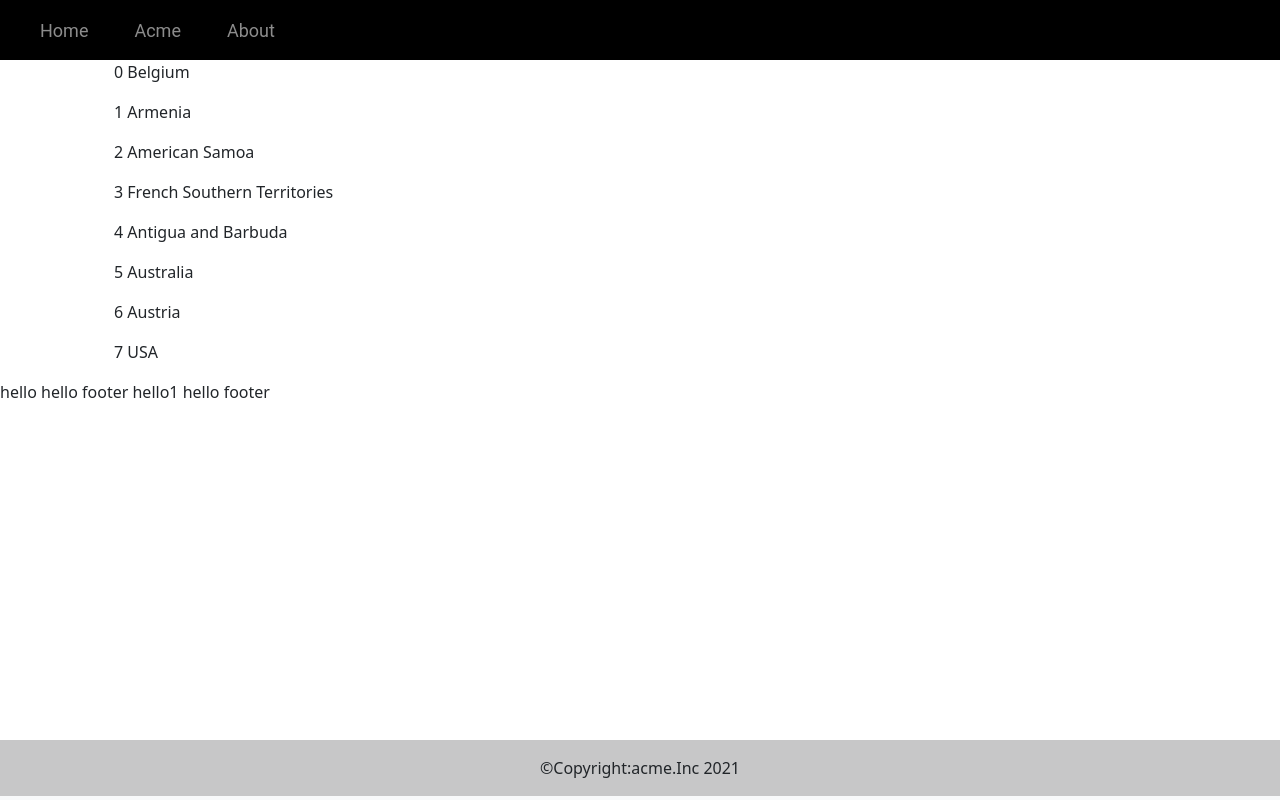
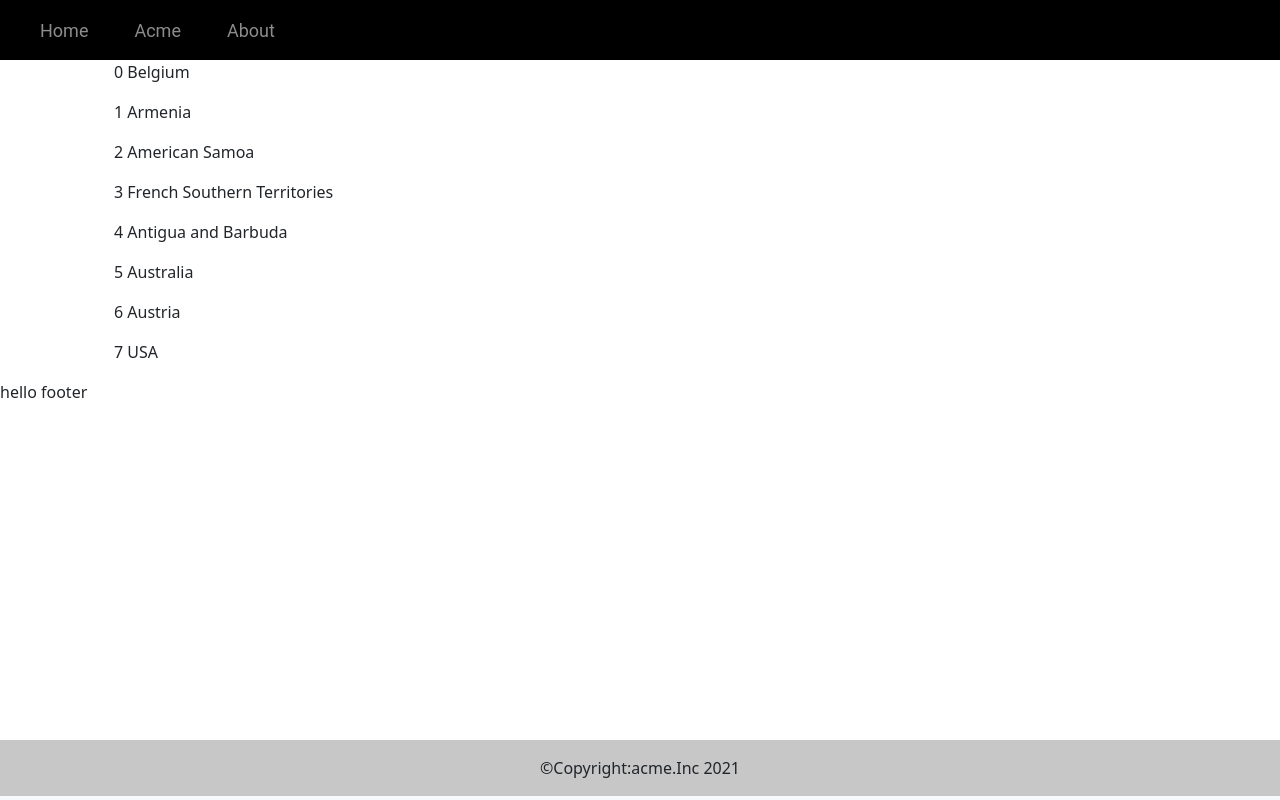
Before and after one commit to Satishchilkaka/ang-core, an Angular app: page / in a window 1280 px wide. Built offline with nearby package versions, Linux system fonts and the light colour scheme.

Commit message:
-no-edit

```diff
--- a/src/app/features/content/content.component.html
+++ b/src/app/features/content/content.component.html
@@ -14,6 +14,3 @@
     </div>
   </div>
 </div>
-hello
-<app-footer></app-footer>
-hello1
```
